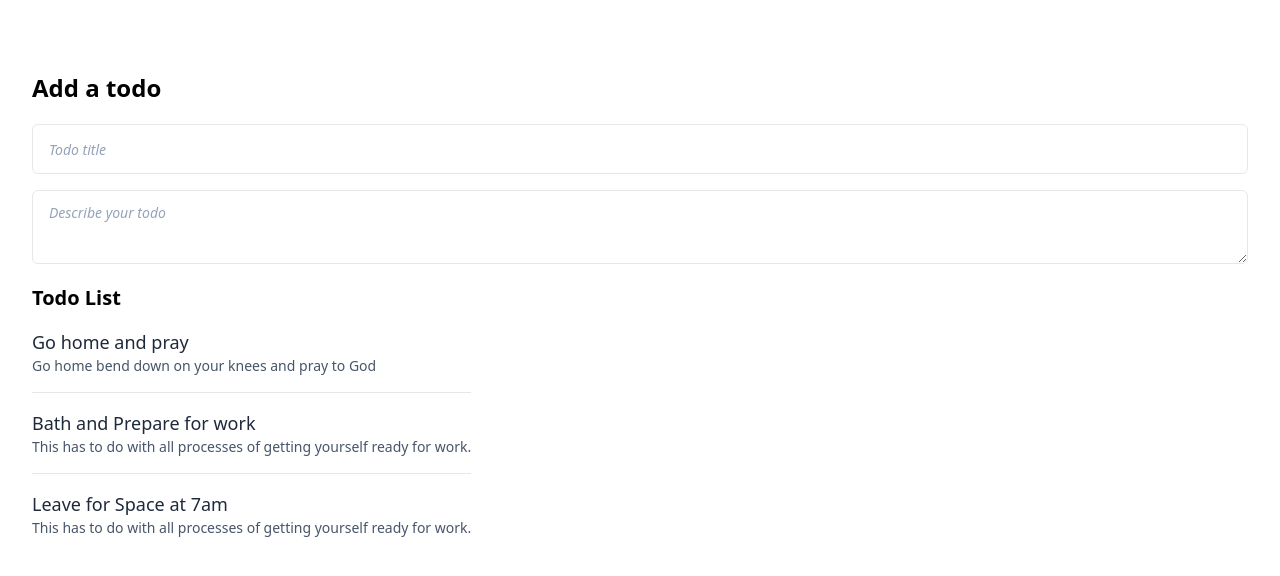
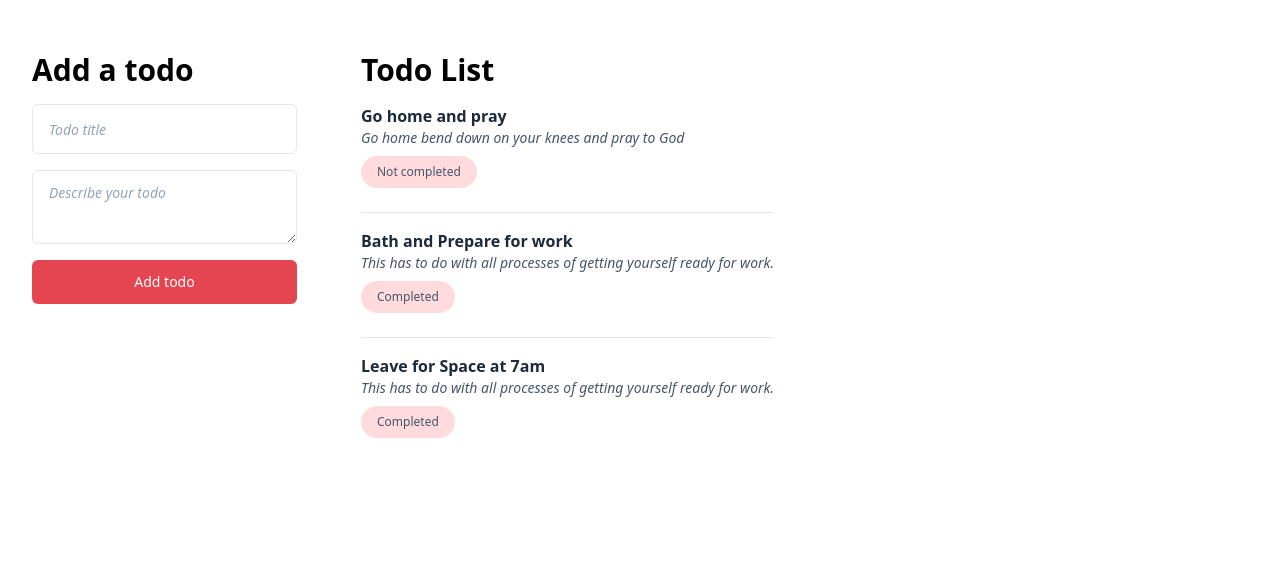
Before and after one commit to Kimbohlovette/todo, a React (Create React App) app: page / in a window 1280 px wide. Shown: the top 576 px of the page. Built offline with nearby package versions, Linux system fonts and the light colour scheme.

Commit message:
Implemented the submit todo  form and exported actions in todoSlice

```diff
--- a/src/App.tsx
+++ b/src/App.tsx
@@ -5,11 +5,11 @@ import { AddTodoForm } from "./components/AddTodoForm";
 function App() {
 
   return (
-    <div className="p-8">
-        <div className="py-5 w-full">
-        <AddTodoForm />
+    <div className="p-8 max-w-4xl">
+        <div className="py-5 w-full flex flex-col lg:flex-row gap-x-16 gap-y-8">
+            <AddTodoForm />
+            <TodoList />
         </div>
-        <TodoList />
     </div>
   );
 }
--- a/src/components/AddTodoForm.tsx
+++ b/src/components/AddTodoForm.tsx
@@ -1,11 +1,30 @@
-import React from "react";
+import React, { useState } from "react";
+import { useAppDispatch } from "../app/hooks";
+import { todoActions } from "../features/todo/todoSlice";
 export const AddTodoForm = () =>{
+    const [title, setTitle] = useState("");
+    const [desc, setDesc] = useState("");
+    const dispatch = useAppDispatch();
+
+    const handleSubmit = ()=>{
+        const todo = {
+            title:title,
+            desc:desc,
+            id: 32,
+            completed: false
+        };
+        dispatch(todoActions.addTodo(todo));
+        setTitle("");
+        setDesc("");
+    };
+
     return (
         <div>
-            <h1 className="text-2xl font-semibold my-5">Add a todo</h1>
+            <h1 className="text-3xl font-semibold mb-4">Add a todo</h1>
             <form className="flex flex-col gap-4">
-                <input type="text" className="py-3 px-4 rounded-md border focus:outline-none placeholder:text-sm placeholder:font-light placeholder:text-slate-400 placeholder:italic" placeholder="Todo title"/>
-                <textarea className="py-3 px-4 rounded-md border focus:outline-none placeholder:text-sm placeholder:font-light placeholder:text-slate-400 placeholder:italic" placeholder="Describe your todo" />
+                <input type="text" value={title} onChange={(e)=>setTitle(e.target.value)} className="py-3 px-4 rounded-md border focus:outline-none placeholder:text-sm placeholder:font-light placeholder:text-slate-400 placeholder:italic" placeholder="Todo title"/>
+                <textarea value={desc} onChange={(e)=>setDesc(e.target.value)} className="py-3 px-4 rounded-md border focus:outline-none placeholder:text-sm placeholder:font-light placeholder:text-slate-400 placeholder:italic" placeholder="Describe your todo" />
+                <button type="button" className="py-3 px-4 rounded-md bg-secondary-900 hover:bg-secondary-700 max-w-xs text-white text-sm" onClick={()=>handleSubmit()}>Add todo</button>
             </form>
         </div>
     );
--- a/src/components/TodoList.tsx
+++ b/src/components/TodoList.tsx
@@ -7,7 +7,7 @@ export function TodoList(): JSX.Element {
     const todos: TodoType[] = useAppSelector(state=>state.todo.todos);
     const formatedTodos = todos.map((todo,key)=> <Todo key={key} todo={todo} />);
     return (<div>
-        <h1 className="text-xl font-semibold">Todo List</h1>
+        <h1 className="text-3xl font-semibold">Todo List</h1>
         <div className="flex flex-col divide-y max-w-max">
             {formatedTodos}
         </div>
--- a/src/features/todo/Todo.tsx
+++ b/src/features/todo/Todo.tsx
@@ -4,8 +4,9 @@ import { TodoType } from "../../types";
 export function Todo(props: {todo: TodoType}) {
     return (
         <div className="py-4 text-slate-600">
-            <h1 className="text-slate-800 font-medium text-lg">{props.todo.title}</h1>
-            <p className="text-sm">{props.todo.desc}</p>
+            <h1 className="text-slate-800 font-semibold">{props.todo.title}</h1>
+            <p className="text-sm italic text-ellipsis">{props.todo.desc}</p>
+            <span className="block text-xs text-slate-600 py-2 px-4 rounded-full bg-secondary-100 w-fit my-2">{props.todo.completed?"Completed":"Not completed"}</span>
         </div>
     );
 }
--- a/src/features/todo/todoSlice.ts
+++ b/src/features/todo/todoSlice.ts
@@ -27,7 +27,7 @@ const initialState: InitialState ={
     ]
 };
 
-export const counterSlice = createSlice({
+export const todoSlice = createSlice({
     name: "todo",
     initialState,
     reducers: {
@@ -40,4 +40,5 @@ export const counterSlice = createSlice({
     }
 });
 
-export default counterSlice.reducer;
+export default todoSlice.reducer;
+export const  todoActions = todoSlice.actions;
```
